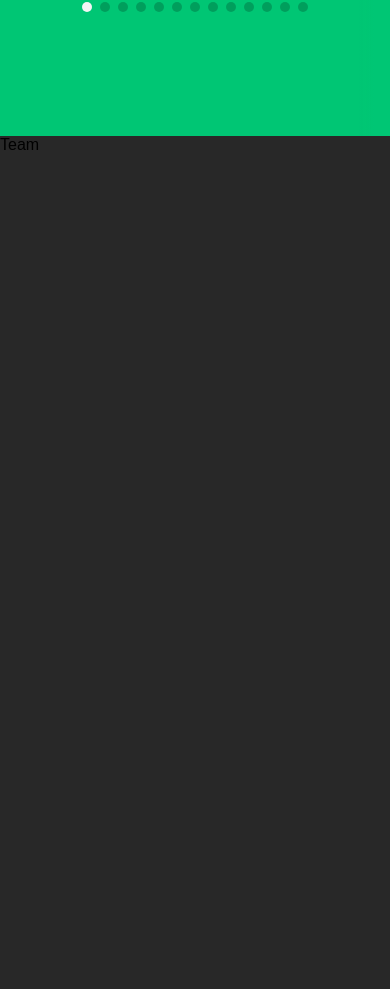
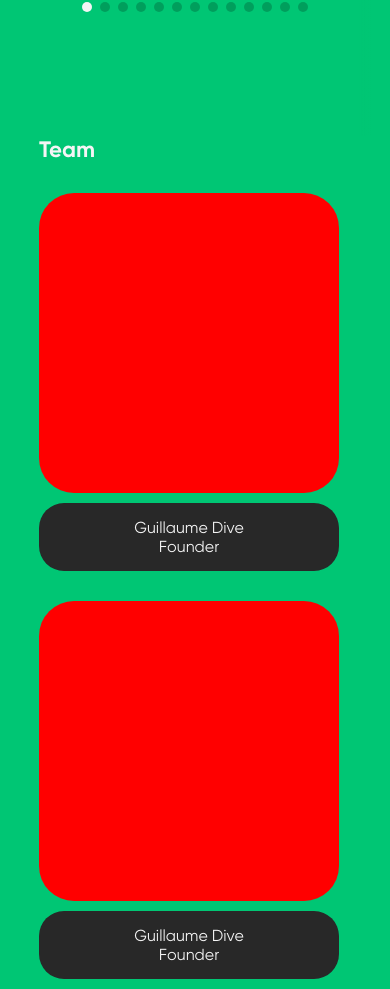
Before and after one commit to ESIEA-Dive/Mindto, a React (Create React App) app in the folder frontend_mindto/: page / in a window 390 px wide. Shown: the part 3240-4229 px from the top of the page. Built offline with nearby package versions, Linux system fonts and the light colour scheme; a web font is replaced by a local one.

Commit message:
Transf. renamed to course

```diff
--- a/frontend_mindto/src/App.js
+++ b/frontend_mindto/src/App.js
@@ -2,7 +2,7 @@ import React from 'react';
 //ass plus tard , { useState, useEffect }
 import { motion } from 'framer-motion';
 
-import { Contact, Footer, Header, Pillars, Purpose, Team, Transformation } from './container';
+import { Contact, Footer, Header, Pillars, Purpose, Team, Course } from './container';
 import { Navbar } from './components';
 
 import './App.scss';
@@ -67,7 +67,7 @@ const App = () => {
           <Header />
           <Purpose />
           <Pillars />
-          <Transformation />
+          <Course />
           <Team />
           <Contact />
           <Footer />
--- a/frontend_mindto/src/components/Navbar/Navbar.jsx
+++ b/frontend_mindto/src/components/Navbar/Navbar.jsx
@@ -28,7 +28,7 @@ const Navbar = () => {
     </div>
 
       <ul className='app__navbar-links'>
-          {['home', 'purpose', 'pillars', 'transformation', 'team', 'contact'].map ((item) => (
+          {['home', 'purpose', 'pillars', 'course', 'team', 'contact'].map ((item) => (
             <li className='app__flex p-text' key={`link-${item}`}>
               <a href={`#${item}`}>{item}</a>
             </li>
@@ -45,7 +45,7 @@ const Navbar = () => {
             >
               <HiX onClick={() => setShow(false)} />
               <ul>
-              {['home', 'purpose', 'pillars', 'transformation', 'team', 'contact'].map ((item) => (
+              {['home', 'purpose', 'pillars', 'course', 'team', 'contact'].map ((item) => (
                 <li key={item}>
                   <a href={`#${item}`} onClick={() => setShow(false)}>{item}</a>
                 </li>
--- a/frontend_mindto/src/container/Transformation/Transformation.jsx
+++ b/frontend_mindto/src/container/Course/Course.jsx
@@ -1,8 +1,8 @@
-import React, { useEffect, useState } from 'react';
+import React from 'react';
 import ClassCard from './ClassCard';
 import { AppWrap } from '../../wrapper';
 
-import './Transformation.scss';
+import './Course.scss';
 
 // Import Swiper React components
 import { Swiper, SwiperSlide } from "swiper/react";
@@ -14,26 +14,7 @@ import "swiper/css/pagination";
 // import required modules
 import { Pagination } from "swiper";
 
-const Transformation = () => {
-
-  const [windowSize, setWindowSize] = useState(getWindowSize());
-
-  useEffect(() => {
-    function handleWindowResize() {
-      setWindowSize(getWindowSize());
-    }
-
-    window.addEventListener('resize', handleWindowResize);
-
-    return () => {
-      window.removeEventListener('resize', handleWindowResize);
-    };
-  }, []);
-
-  function getWindowSize() {
-    const { innerWidth, innerHeight } = window;
-    return { innerWidth, innerHeight };
-  }
+const Course = () => {
 
   return (
     <div className='classes-container'>
@@ -88,4 +69,4 @@ const Transformation = () => {
   );
 };
 
-export default AppWrap(Transformation, 'transformation');
+export default AppWrap(Course, 'course');
--- a/frontend_mindto/src/container/Transformation/Transformation.scss
+++ b/frontend_mindto/src/container/Course/Course.scss
@@ -1,5 +1,5 @@
 .classes-container {
-    height: 100vh;
+    height: auto;
     width: 100%;
     background-color: var(--secondary-color);
     position: relative;
@@ -12,7 +12,7 @@
         width: 8%;
         top: 0;
         bottom: 0;
-        background: linear-gradient(90deg, transparent 0%, rgba(0, 198, 116, 1) 50%, rgba(0, 198, 116, 1) 100%);
+        background: linear-gradient(90deg, transparent 0%, rgba(0, 198, 116, 1) 40%, rgba(0, 198, 116, 1) 100%);
         opacity: 0.5;
         right: 0;
         z-index: 2;
@@ -22,7 +22,7 @@
         font-size: 2.4rem;
         padding-right: 10%;
         padding-left: 10%;
-        @media only screen and (max-width: 768px) {
+        @media only screen and (max-width: 900px) {
             font-size: 1.4rem;
         }
     }
@@ -32,7 +32,7 @@
         padding-left: 10%;
         font-size: 1.4rem;
         font-family: "GilroyRegular";
-        @media only screen and (max-width: 768px) {
+        @media only screen and (max-width: 900px) {
             font-size: 1rem;
         }
     }
--- a/frontend_mindto/src/container/Team/Team.jsx
+++ b/frontend_mindto/src/container/Team/Team.jsx
@@ -6,7 +6,41 @@ import './Team.scss';
 
 const Team = () => {
   return (
-    <div className='app__container'>Team</div>
+    <div className='team-container'>
+      <p className='title'>
+        Team
+      </p>
+      <div className='team-group'>
+        <div className='team-person'>
+          <div className='person-picture'></div>
+          <div className='person-bio'>
+            <p>Guillaume Dive</p>
+            <p>Founder</p>
+          </div>
+        </div>
+        <div className='team-person'>
+          <div className='person-picture'></div>
+          <div className='person-bio'>
+            <p>Guillaume Dive</p>
+            <p>Founder</p>
+          </div>
+        </div>
+        <div className='team-person'>
+          <div className='person-picture'></div>
+          <div className='person-bio'>
+            <p>Guillaume Dive</p>
+            <p>Founder</p>
+          </div>
+        </div>
+        <div className='team-person'>
+          <div className='person-picture'></div>
+          <div className='person-bio'>
+            <p>Guillaume Dive</p>
+            <p>Founder</p>
+          </div>
+        </div>
+      </div>
+    </div>
   );
 };
 
--- a/frontend_mindto/src/container/Team/Team.scss
+++ b/frontend_mindto/src/container/Team/Team.scss
@@ -0,0 +1,58 @@
+.team-container {
+    height: auto;
+    width: 100%;
+    background-color: var(--secondary-color);
+    position: relative;
+    display: flex;
+    justify-content: center;
+    flex-direction: column;
+    color: var(--white-color);
+    padding-inline: 10%;
+    .title {
+        font-family: "GilroyBold";
+        font-size: 2.4rem;
+        @media only screen and (max-width: 900px) {
+            font-size: 1.4rem;
+        }
+    }
+    .team-group {
+        width: auto;
+        height: auto;
+        display: flex;
+        justify-content: space-between;
+        flex-direction: row;
+        flex-wrap: wrap;
+        .team-person {
+            margin-top: 30px;
+            width: auto;
+            height: auto;
+            display: flex;
+            flex-direction: column;
+            .person-picture {
+                border-radius: 35px;
+                background-color: red;
+                height: 300px;
+                width: 300px;
+            }
+            .person-bio {
+                width: 300px;
+                height: auto;
+                background-color: var(--primary-color);
+                padding: 15px;
+                margin-top: 10px;
+                display: flex;
+                flex-direction: column;
+                justify-content: center;
+                border-radius: 25px;
+                p {
+                    width: auto;
+                    height: auto;
+                    color: var(--white-color);
+                    font-size: 1rem;
+                    font-family: "GilroyRegular";
+                    text-align: center;
+                }
+            }
+        }
+    }
+}
--- a/frontend_mindto/src/container/index.js
+++ b/frontend_mindto/src/container/index.js
@@ -2,6 +2,6 @@ export { default as Contact } from './Contact/Contact';
 export { default as Purpose } from './Purpose/Purpose';
 export { default as Pillars } from './Pillars/Pillars';
 export { default as Team } from './Team/Team';
-export { default as Transformation } from './Transformation/Transformation';
+export { default as Course } from './Course/Course';
 export { default as Footer } from './Footer/Footer';
 export { default as Header } from './Header/Header';
```
Also changed, not shown: frontend_mindto/src/container/Course/ClassCard.jsx (renamed from frontend_mindto/src/container/Transformation/ClassCard.jsx), frontend_mindto/src/container/Course/ClassCard.scss (renamed from frontend_mindto/src/container/Transformation/ClassCard.scss).
